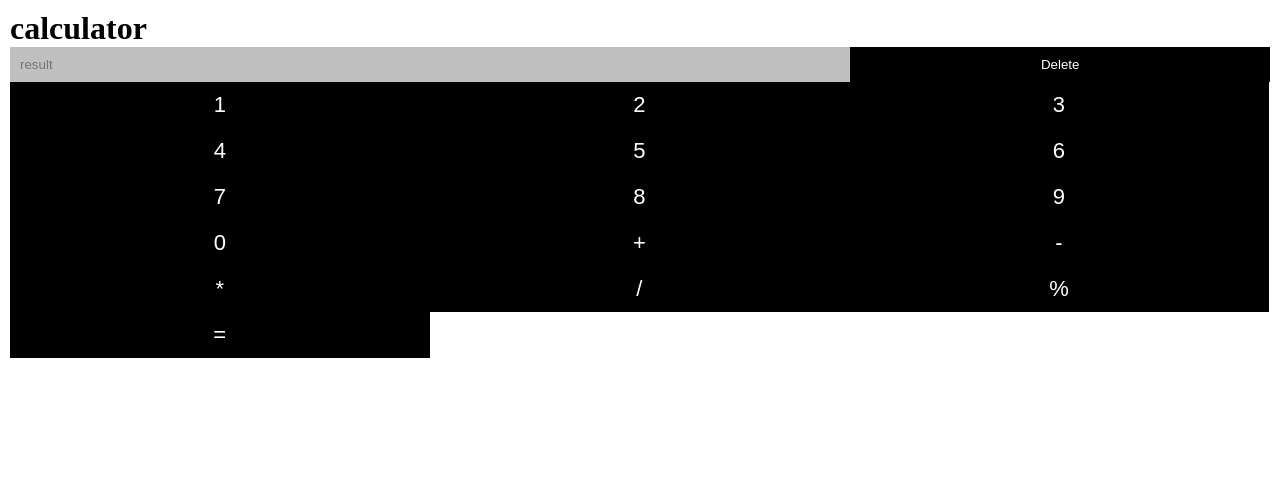
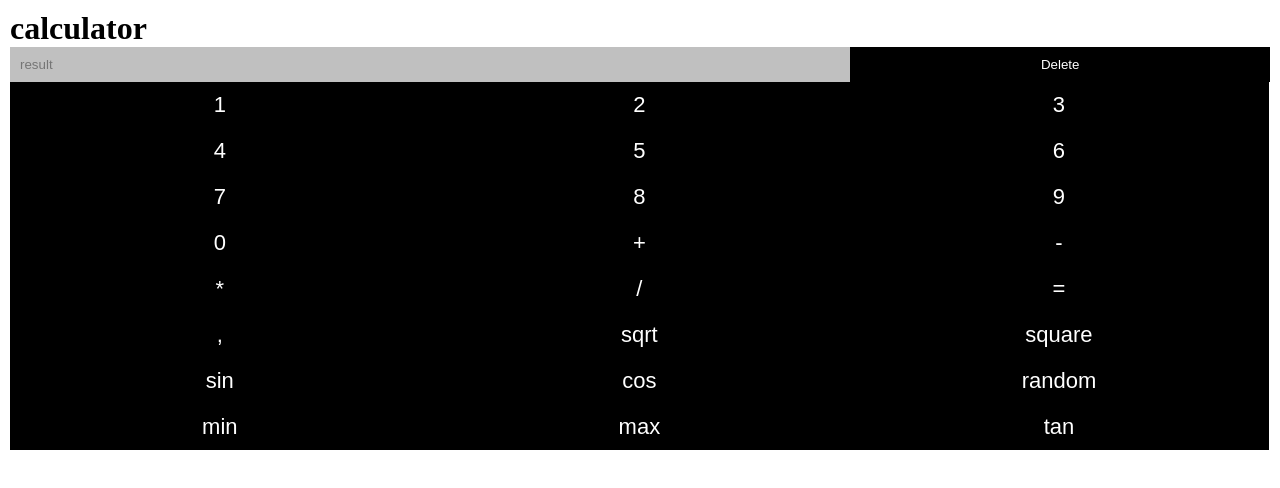
Before and after one commit to radhe212221/react-add-numbers, a React (Create React App) app: page / in a window 1280 px wide. Shown: the top 488 px of the page. Built offline with nearby package versions, Linux system fonts and the light colour scheme.

Commit message:
1 file modified

```diff
--- a/src/App.js
+++ b/src/App.js
@@ -4,7 +4,8 @@ import './style.css';
 export default function App() {
   const [key, setkey] = useState('');
   const a = ['1', '2', '3', '4', '5', '6', '7', '8', '9', '0'];
-  const op = ['+', '-', '*', '/', '%', '='];
+  const op = ['+', '-', '*', '/', '=', ','];
+  const maths = ['sqrt', 'square', 'sin', 'cos', 'random', 'min', 'max', 'tan'];
   const ref = useRef();
   const hc1 = (e) => {
     const text = e.target.innerHTML.trim();
@@ -46,6 +47,9 @@ export default function App() {
       hc2(e.key);
     }
   };
+  const hc3 = (e) => {
+    ref.current.value = eval(e);
+  };
 
   const boot = () => {
     window.addEventListener('keyup', p1);
@@ -72,6 +76,14 @@ export default function App() {
             {x}
           </button>
         ))}
+        {maths.map((x) => (
+          <button
+            className={key === x ? 'a' : ''}
+            onClick={() => hc3(`Math.${x}(${ref?.current?.value})`)}
+          >
+            {x}
+          </button>
+        ))}
       </div>
     </div>
   );
```
